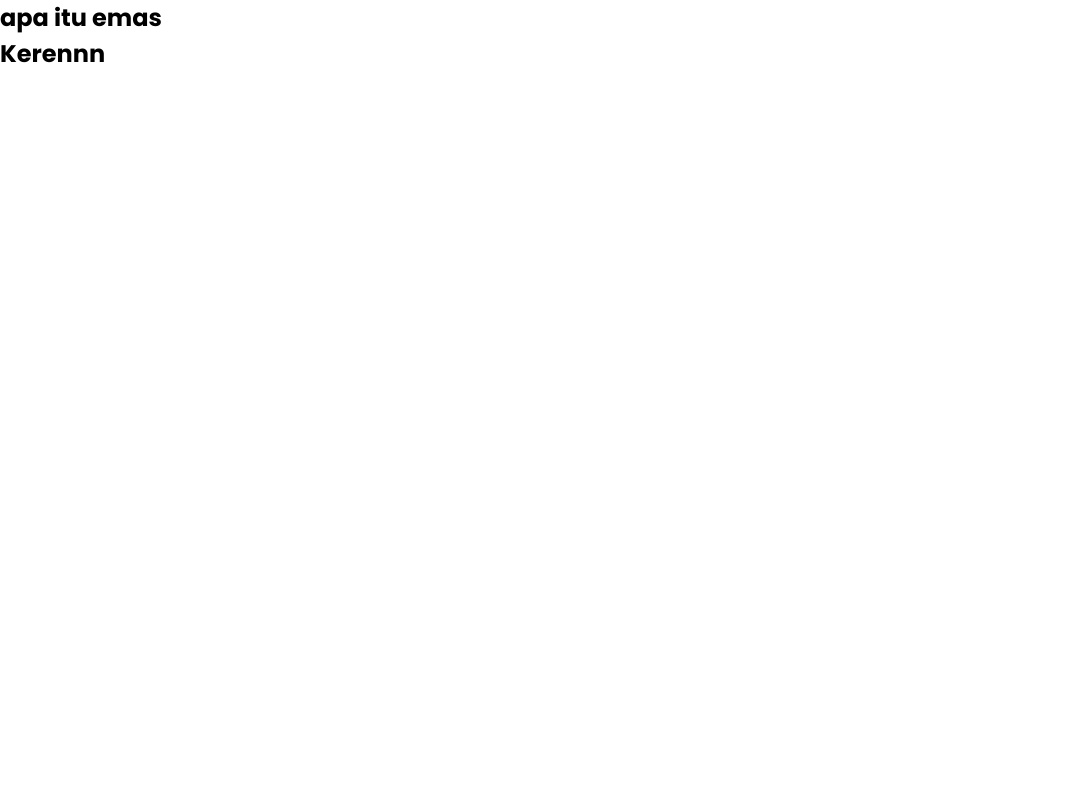
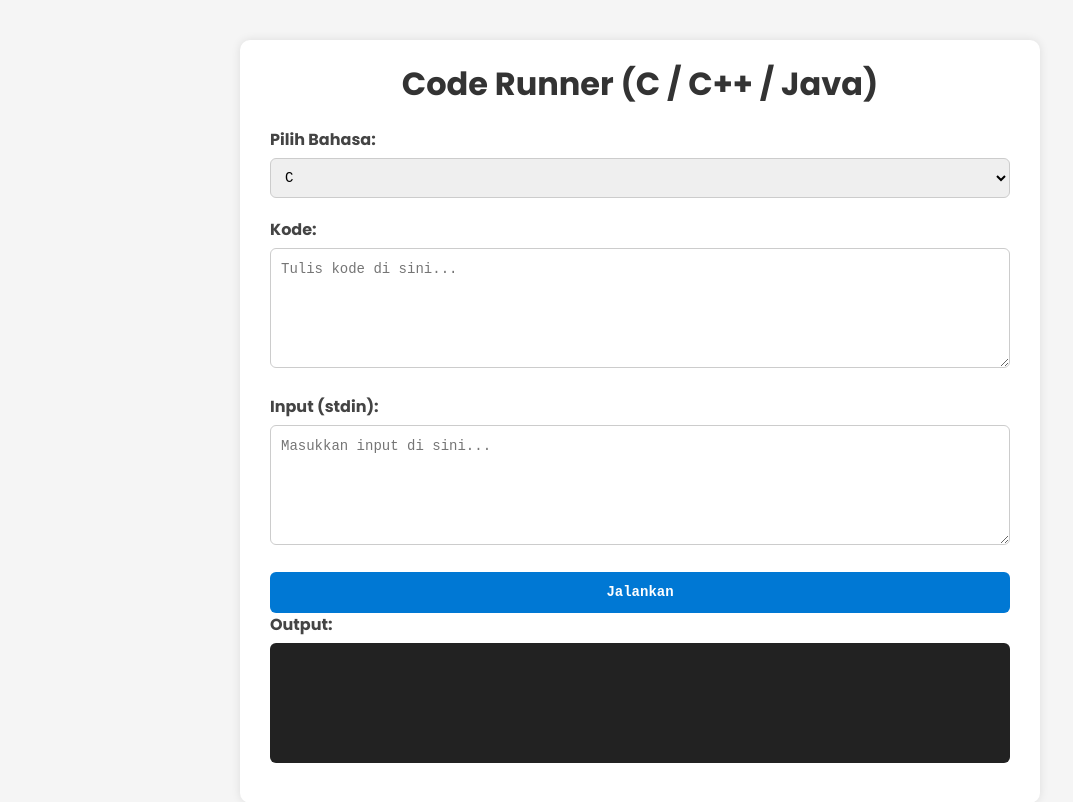
Before and after one commit to bintang25a/coderun-modern-lms-frontend, a React (Vite) app: page / in a window 1280 px wide. Shown: the top 802 px of the page, without its empty margins (0-1073 px from the left). Built offline with nearby package versions, Linux system fonts and the light colour scheme.

Commit message:
First Commit

```diff
--- a/src/pages/public/Home.jsx
+++ b/src/pages/public/Home.jsx
@@ -1,8 +1,69 @@
+import { useState } from "react";
+import "../styles.css";
+
 export default function HomePage() {
+  const [language, setLanguage] = useState("c");
+  const [code, setCode] = useState("");
+  const [input, setInput] = useState("");
+  const [output, setOutput] = useState("");
+  const [loading, setLoading] = useState(false);
+
+  const runCode = async () => {
+    setLoading(true);
+    setOutput("Menjalankan kode...");
+    try {
+      const res = await fetch("http://localhost:3000/run", {
+        method: "POST",
+        headers: { "Content-Type": "application/json" },
+        body: JSON.stringify({ language, code, input }),
+      });
+      const data = await res.json();
+      setOutput(data.output || "Tidak ada output.");
+    } catch (err) {
+      setOutput("Gagal terhubung ke server.", err);
+    }
+    setLoading(false);
+  };
+
   return (
-    <section>
-      <h1>apa itu emas</h1>
-      <h2>Kerennn</h2>
-    </section>
-  )
+    <div className="container">
+      <h1>Code Runner (C / C++ / Java)</h1>
+
+      <div className="control">
+        <label>Pilih Bahasa:</label>
+        <select value={language} onChange={(e) => setLanguage(e.target.value)}>
+          <option value="c">C</option>
+          <option value="cpp">C++</option>
+          <option value="java">Java</option>
+        </select>
+      </div>
+
+      <div className="editor">
+        <label>Kode:</label>
+        <textarea
+          value={code}
+          onChange={(e) => setCode(e.target.value)}
+          placeholder="Tulis kode di sini..."
+        />
+      </div>
+
+      <div className="input-section">
+        <label>Input (stdin):</label>
+        <textarea
+          value={input}
+          onChange={(e) => setInput(e.target.value)}
+          placeholder="Masukkan input di sini..."
+        />
+      </div>
+
+      <button onClick={runCode} disabled={loading}>
+        {loading ? "Menjalankan..." : "Jalankan"}
+      </button>
+
+      <div className="output">
+        <label>Output:</label>
+        <pre>{output}</pre>
+      </div>
+    </div>
+  );
 }
--- /dev/null
+++ b/src/pages/styles.css
@@ -0,0 +1,80 @@
+body {
+  font-family: Arial, sans-serif;
+  background-color: #f5f5f5;
+  margin: 0;
+  padding: 0;
+}
+
+.container {
+  max-width: 800px;
+  margin: 40px auto;
+  background: white;
+  padding: 20px 30px;
+  border-radius: 10px;
+  box-shadow: 0 0 10px rgba(0, 0, 0, 0.1);
+}
+
+h1 {
+  text-align: center;
+  color: #333;
+  margin-bottom: 20px;
+}
+
+.control,
+.editor,
+.input-section,
+.output {
+  margin-bottom: 20px;
+}
+
+label {
+  display: block;
+  font-weight: bold;
+  margin-bottom: 6px;
+  color: #444;
+}
+
+select,
+textarea,
+button {
+  width: 100%;
+  box-sizing: border-box;
+  padding: 10px;
+  border-radius: 6px;
+  border: 1px solid #ccc;
+  font-size: 14px;
+  font-family: monospace;
+}
+
+textarea {
+  min-height: 120px;
+  resize: vertical;
+}
+
+button {
+  background-color: #0078d4;
+  color: white;
+  font-weight: bold;
+  border: none;
+  cursor: pointer;
+  transition: background-color 0.2s ease;
+}
+
+button:hover {
+  background-color: #005a9e;
+}
+
+button:disabled {
+  background-color: #ccc;
+  cursor: not-allowed;
+}
+
+pre {
+  background-color: #222;
+  color: #0f0;
+  padding: 12px;
+  border-radius: 6px;
+  overflow-x: auto;
+  min-height: 120px;
+  white-space: pre-wrap;
+}
```
